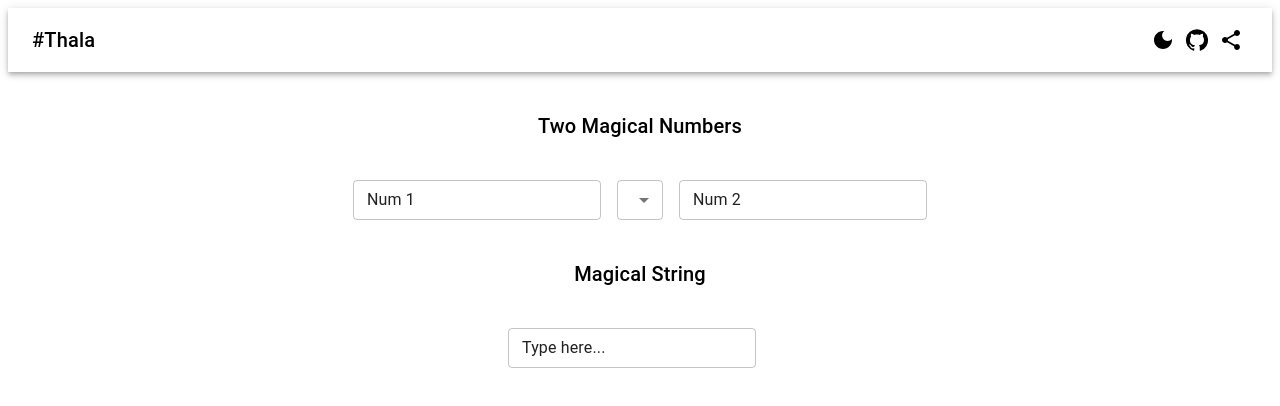
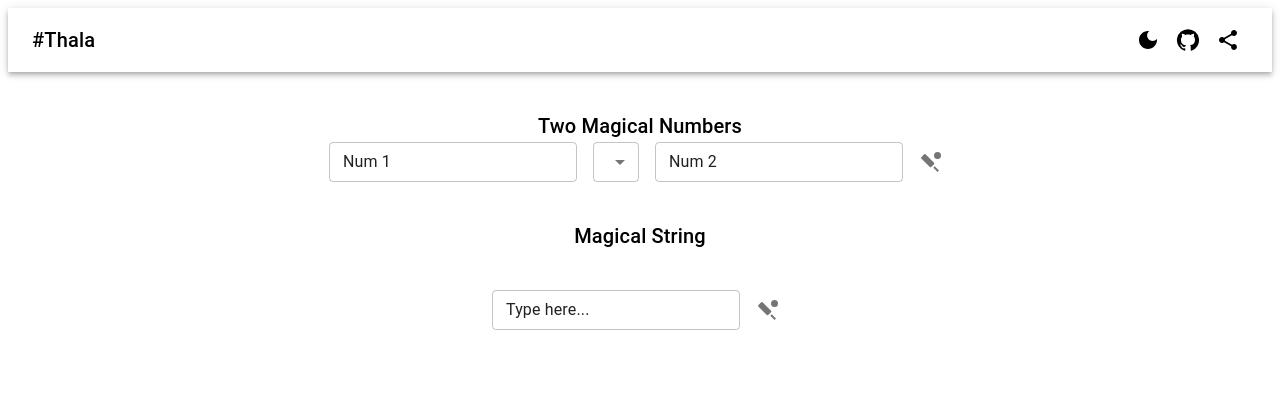
Before and after one commit to manav809/thala, a React (Create React App) app: page / in a window 1280 px wide. Shown: the top 406 px of the page. Built offline with nearby package versions, Linux system fonts and the light colour scheme.

Commit message:
Add Styling and Submit Icon

```diff
--- a/src/Main.js
+++ b/src/Main.js
@@ -13,7 +13,7 @@ const styles = {
     display: "flex",
     justifyContent: "center",
     alignItems: "center",
-    margin: "3%",
+    marginTop: "3%",
   },
   string: {
     display: "flex",
--- a/src/components/MagicNumbers.js
+++ b/src/components/MagicNumbers.js
@@ -1,6 +1,7 @@
-import { TextField } from "@mui/material";
+import { IconButton, TextField } from "@mui/material";
 import { Select } from "@mui/material";
 import { MenuItem } from "@mui/material";
+import SportsCricketIcon from '@mui/icons-material/SportsCricket';
 const MagicNumbers = () => {
   return (
     <div style={{ display: "flex" }}>
@@ -27,6 +28,9 @@ const MagicNumbers = () => {
         size="small"
         sx={{ pl: 2 }}
       />
+      <IconButton sx={{pl: 2}}>
+          <SportsCricketIcon />
+      </IconButton>
     </div>
   );
 };
--- a/src/components/MagicString.js
+++ b/src/components/MagicString.js
@@ -1,4 +1,7 @@
 import { TextField } from "@mui/material";
+import { IconButton } from "@mui/material";
+import SportsCricketIcon from '@mui/icons-material/SportsCricket';
+
 const MagicString = () => {
   return (
     <div style={{ display: "flex" }}>
@@ -6,8 +9,10 @@ const MagicString = () => {
         id="outlined-size-small"
         defaultValue="Type here..."
         size="small"
-        sx={{ pr: 2 }}
       />
+      <IconButton sx={{ pl: 2 }}>
+        <SportsCricketIcon />
+      </IconButton>
     </div>
   );
 };
--- a/src/components/Navbar.js
+++ b/src/components/Navbar.js
@@ -17,13 +17,13 @@ export default function MenuAppBar() {
             #Thala
           </Typography>
           <div>
-            <IconButton size="small" color="inherit">
+            <IconButton size="medium" color="inherit">
               <DarkModeIcon />
             </IconButton>
-            <IconButton size="small" color="inherit">
+            <IconButton size="medium" color="inherit">
               <GitHubIcon />
             </IconButton>
-            <IconButton size="small" color="inherit">
+            <IconButton size="medium" color="inherit">
               <ShareIcon />
             </IconButton>
           </div>
```
